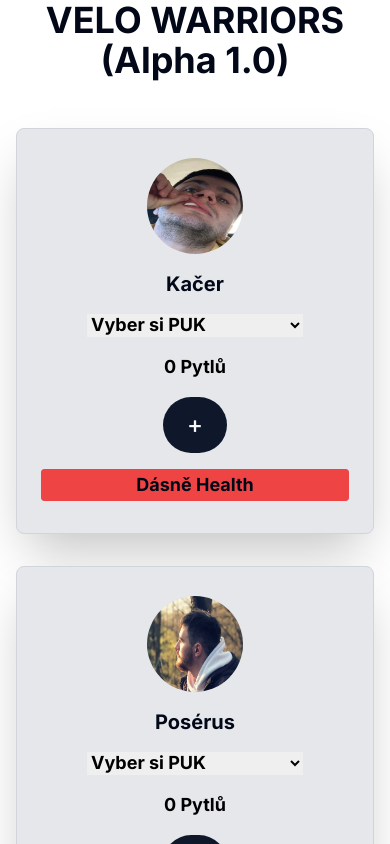
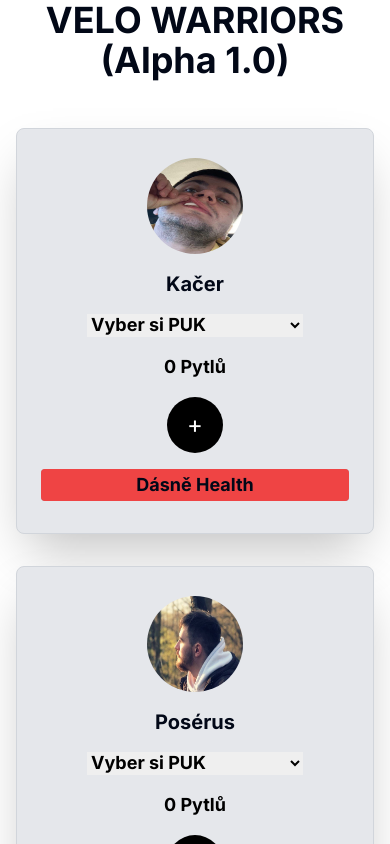
Before and after one commit to XFillD/Velo, a Next.js app: page / in a window 390 px wide. Shown: the top 844 px of the page. Built offline with nearby package versions, Linux system fonts and the light colour scheme.

Commit message:
button + fix mobile

```diff
--- a/components/ui/banner.tsx
+++ b/components/ui/banner.tsx
@@ -92,14 +92,13 @@ export const Banner: React.FC<bannerProps> = ({ userName, userAvatar }) => {
             {warrior.pytle} {pytleName}
           </span>
         </div>
-        <Button
-          className="w-14 h-14 rounded-full"
-          size="lg"
+        <button
+          className="w-14 h-14 rounded-full bg-black text-white text-2xl"
           onClick={pytleCounter}
           style={{ fontSize: "1.5rem" }}
         >
           +
-        </Button>
+        </button>
         <div className="w-full h-8 bg-gray-400 rounded relative">
           <div
             className="h-full bg-red-500 transition-all duration-500 ease-in-out rounded"
```
